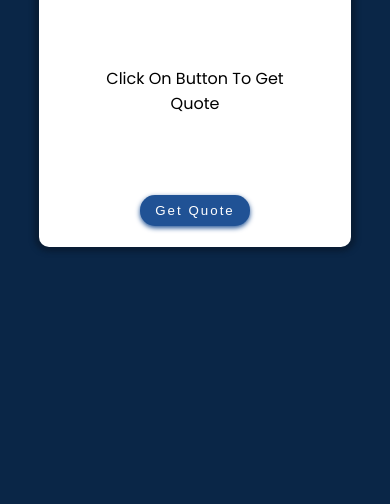
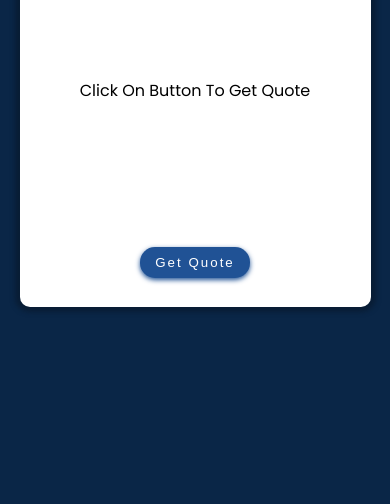
Before and after one commit to KambojAkash/QuoteGenrator, a plain HTML site: page index.html in a window 390 px wide. Shown: the part 340-844 px from the top of the page. Drawn offline with Linux system fonts and the light colour scheme; no server answers.

Commit message:
Update style.css

```diff
--- a/style.css
+++ b/style.css
@@ -27,7 +27,7 @@
         justify-content: center;
         align-items: center;
         flex-direction: column;
-        padding: 1rem;
+        padding: 1.5rem;
         text-align: center;
         box-shadow: 0 0 5px 5px #091d35;
         border-radius: 10px;
@@ -75,22 +75,24 @@
 
     @media (max-width:680px) {
         .box {
-            width: 80%;
-            height: 330px;
+            width: 90%;
+            height: 450px;
+            /* overflow: auto; */
         }
         .quote-box {
             height: 80%;
+            width: 100%;
         }
     }
 
     @media (max-width:280px) {
         .box {
-            width: 80w;
-            height: 45vh;
+            width: 90%;
+            height: 80vh;
         }
         .quote-box {
             height: 80%;
             width: 90%;
-            /* background-color: red; */
+
         }
     }
```
